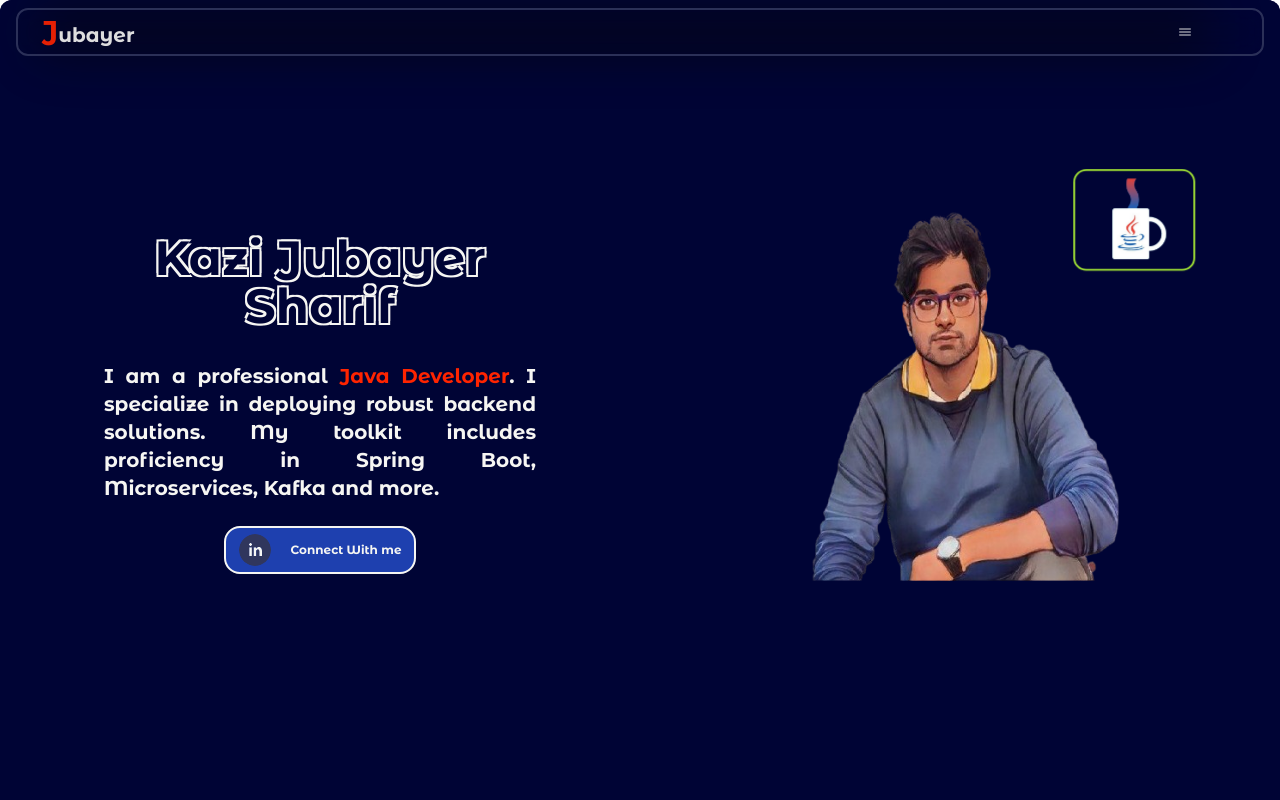
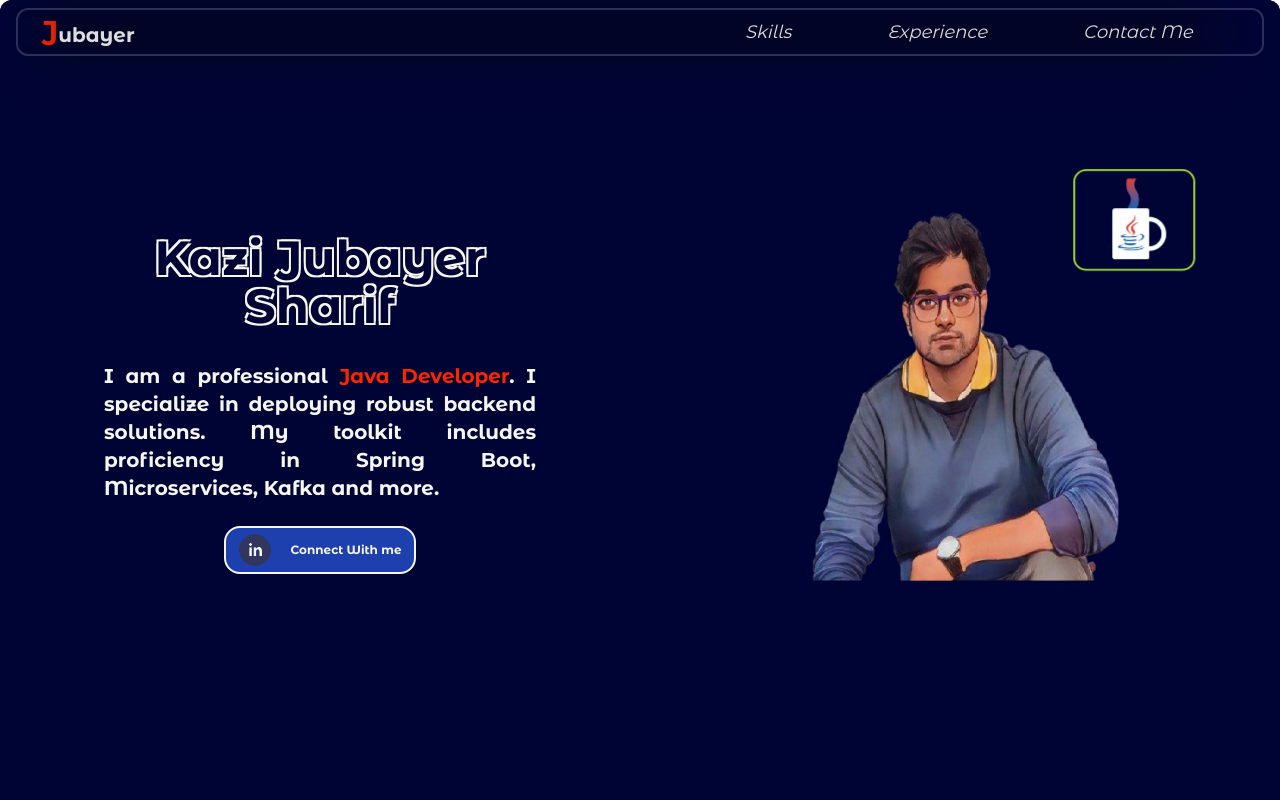
Before and after one commit to Shad-Hassan/Kazi-Sharif_portfolio, a React (Vite) app: page / in a window 1280 px wide. Shown: the top 800 px of the page. Built offline with nearby package versions, Linux system fonts and the light colour scheme.

Commit message:
front End Done

```diff
--- a/package.json
+++ b/package.json
@@ -21,6 +21,7 @@
     "react-icons": "^4.12.0",
     "react-intersection-observer": "^9.5.3",
     "react-router-dom": "^6.21.1",
+    "react-scroll": "^1.9.0",
     "react-social-icons": "^6.7.0",
     "sort-by": "^1.2.0",
     "three": "^0.160.0"
--- a/src/Components/HomeComponents/ContactMe.jsx
+++ b/src/Components/HomeComponents/ContactMe.jsx
@@ -2,9 +2,10 @@ import { MdOutlineMail } from "react-icons/md";
 import { PiWebhooksLogoThin } from "react-icons/pi";
 import { motion } from 'framer-motion';
 import { useInView } from "react-intersection-observer";
-import MailForm from "./MailForm";
 const linkedIn = "https://www.linkedin.com/in/kazishaharairsharif/"
 const Jubair = "/Jubair.PNG"
+
+
 const ContactMe = ({ stroke }) => {
     const linkedInProfile = () => {
         window.open(linkedIn, "_blank")
@@ -27,10 +28,11 @@ const ContactMe = ({ stroke }) => {
                         }
                         : {}
                 }>
+
                 <div className="flex-none">
                     {/* Contact Header */}
                     <div className="h-[8rem] sm:h-[10rem] md: lg:h-[12rem] xl:h-[15rem] 2xl:h-[18rem]
-                flex flex-col gap-2 sm:gap-4 items-center justify-center pt-2
+                flex flex-col gap-2 sm:gap-4 items-center justify-end pt-2
                 ">
                         <h1 className="text-2xl sm:text-3xl md:text-3xl xl:text-5xl 2xl:9xl font-extrabold mt-[0.5rem] sm:mt-[0.75rem] md:mt-[1.5rem]" style={stroke}>
                             Contact Me
--- a/src/Components/HomeComponents/MailForm.jsx
+++ /dev/null
@@ -1,16 +0,0 @@
-
-
-const MailForm = () => {
-    return (
-        <>
-            <div className="w-full rounded-xl">
-                <form>
-
-                </form>
-
-            </div>
-        </>
-    );
-};
-
-export default MailForm;
--- a/src/Components/HomeComponents/Skills.jsx
+++ b/src/Components/HomeComponents/Skills.jsx
@@ -4,7 +4,7 @@ import SkillCard from "./SkillCard";
 const Skills = ({ stroke }) => {
     return (
         <>
-            <div className="w-full min-h-[100svh] rounded-xl bg-deep-blue p-2 flex flex-col">
+            <div id="Skills" className="w-full min-h-[100svh] rounded-xl bg-deep-blue p-2 flex flex-col">
 
 
                 <div className="flex-none h-[4rem] sm:h-[6rem] md: lg:h-[9rem] xl:h-[12rem] 2xl:h-[15rem]
@@ -20,6 +20,8 @@ const Skills = ({ stroke }) => {
                    <SkillCard></SkillCard>
                 </div>
 
+
+
             </div>
         </>
     );
--- a/src/Components/HomeComponents/WorkXp.jsx
+++ b/src/Components/HomeComponents/WorkXp.jsx
@@ -144,7 +144,7 @@ const WorkXp = ({ stroke }) => {
     const [jobObject, setJobObject] = useState(null)
     return (
         <>
-            <div className="w-full h-[100svh] rounded-xl bg-deep-blue font-montserratAlt">
+            <div id="Experience" className="w-full h-[100svh] rounded-xl bg-deep-blue font-montserratAlt relative">
 
 
                 {/* Xp Header */}
@@ -235,6 +235,11 @@ const WorkXp = ({ stroke }) => {
                 </div>
 
 
+                <div id="Contact Me" className="absolute w-20 h-20 bg-deep-blue -bottom-[32px] opacity-0">
+                    <h1 className="text-deep-blue">Do it for the lulz</h1>
+                </div>
+
+
 
             </div>
 
--- a/src/Layout/Footer.jsx
+++ b/src/Layout/Footer.jsx
@@ -7,7 +7,7 @@ const Footer = () => {
     }
     return (
         <>
-            <footer className="w-full h-[10rem] p-10 bg-russia-black text-moon-white">
+            <footer className="mt-[1rems] w-full h-[10rem] p-10 bg-russia-black text-moon-white">
                 <div className="flex flex-col gap-3 items-center justify-center">
 
                     <h3 className="font-montserratAlt">Copyright © 2024 - All right reserved</h3>
--- a/src/Layout/Navbar.jsx
+++ b/src/Layout/Navbar.jsx
@@ -1,6 +1,67 @@
+import { Link as ScrollLink } from "react-scroll";
+import { GiHamburgerMenu } from "react-icons/gi";
+import { IoCloseCircleOutline } from "react-icons/io5";
+import { useEffect, useRef, useState } from "react";
 
-import { IoIosMenu } from "react-icons/io";
 const Navbar = () => {
+
+
+    const closeMenu = () => {
+        console.log("gamcha khul gaya")
+    }
+    const handleBurgerMenu = (event) => {
+        event.stopPropagation();
+        if (!mobileMenu) {
+            setMobileMenu(true);
+        }
+    }
+    const handleCross = () => {
+        if (mobileMenu) {
+            setMobileMenu(false)
+        }
+    }
+
+    const [mobileMenu, setMobileMenu] = useState(false)
+
+    const mobileMenuRef = useRef(null);
+    const burgerMenuRef = useRef(null);
+
+    useEffect(() => {
+        const handleDocumentClick = (event) => {
+            // Check if the clicked element is outside the mobile menu component
+            // and is not the hamburger menu
+            if (mobileMenuRef.current && !mobileMenuRef.current.contains(event.target) && event.target !== burgerMenuRef.current) {
+                setMobileMenu(false);
+            }
+        };
+
+        // Add event listener when the component mounts
+        document.addEventListener('click', handleDocumentClick);
+
+        // Remove event listener when the component unmounts
+        return () => {
+            document.removeEventListener('click', handleDocumentClick);
+        };
+    }, []);
+
+
+    const navScroll = [
+        {
+            nav_id: 1,
+            nav_li: "Skills",
+            navigateTo: "Skills",
+        },
+        {
+            nav_id: 2,
+            nav_li: "Experience",
+            navigateTo: "Experience",
+        },
+        {
+            nav_id: 3,
+            nav_li: "Contact Me",
+            navigateTo: "Contact Me",
+        },
+    ]
     return (
         <>
             <div className="min-h-[3rem] lg:mx-4 px-[0.5rem] py-[0.25rem] rounded-xl flex items-center backdrop-blur-md opacity-90 border-2 border-ghost-blue">
@@ -9,9 +70,45 @@ const Navbar = () => {
                     <a className="backdrop-blur-xl font-montserratAlt font-bold text-xl ml-4 text-moon-white"> <span className="text-scarlet-red font-extrabold text-3xl">J</span>ubayer</a>
 
                 </div>
+                {/* Nav end */}
 
                 <div className="w-3/4 flex justify-end items-center">
-                    <a className="text-moon-white"><IoIosMenu/></a>
+                    <ul className="hidden md:flex items-center justify-center gap-[6rem]">
+                        {navScroll.map((item) => (
+                            <li key={item.nav_id} className='font-montserratAlt text-moon-white italic font semi-bold hover:text-scarlet-red text-lg cursor-pointer'>
+                                <ScrollLink
+                                    to={item.navigateTo} duration={500}
+                                    onClick={closeMenu}
+                                    spy={true} smooth={true}>
+                                    {item.nav_li}
+                                </ScrollLink>
+                            </li>
+                        ))}
+                    </ul>
+                    {/* mobile device */}
+                    <div className="sm:hidden block relative" ref={mobileMenuRef}>
+                        {!mobileMenu ? <GiHamburgerMenu className="text-xl" onClick={handleBurgerMenu} ref={burgerMenuRef} /> : <IoCloseCircleOutline className="text-2xl" onClick={handleCross} />}
+                        <div className="absolute top-[40px] right-0 w-[120px] rounded-2xl">
+
+                            {mobileMenu &&
+                                <ul className="sm:hidden flex flex-col items-center justify-center gap-2 bg-moon-white rounded-2xl">
+                                    {navScroll.map((item) => (
+                                        <li key={item.nav_id} className='font-montserratAlt text-russia-black italic font semi-bold
+                                    hover:text-scarlet-red text-sm cursor-pointer p-2 rounded-2xl'>
+                                            <ScrollLink
+                                                to={item.navigateTo} duration={500}
+                                                onClick={closeMenu}
+                                                spy={true} smooth={true}>
+                                                {item.nav_li}
+                                            </ScrollLink>
+                                        </li>
+                                    ))}
+                                </ul>
+                            }
+
+                        </div>
+                    </div>
+
                 </div>
             </div>
         </>
--- a/src/Tabs/Home.jsx
+++ b/src/Tabs/Home.jsx
@@ -2,6 +2,7 @@ import ContactMe from "../Components/HomeComponents/ContactMe";
 import Intro from "../Components/HomeComponents/Intro";
 import Skills from "../Components/HomeComponents/Skills";
 import WorkXp from "../Components/HomeComponents/WorkXp";
+import { Link as ScrollLink} from "react-scroll";
 
 
 
@@ -14,9 +15,9 @@ const Home = () => {
     return (
         <>
            <Intro stroke={moonStroke}></Intro>
-           <Skills stroke={moonStroke}></Skills>
-           <WorkXp stroke={moonStroke}></WorkXp>
-           <ContactMe stroke={moonStroke}></ContactMe>
+           <ScrollLink to="Skills"><Skills stroke={moonStroke}></Skills></ScrollLink>
+           <ScrollLink to="Experience"><WorkXp stroke={moonStroke}></WorkXp></ScrollLink>
+           <ScrollLink><ContactMe stroke={moonStroke}></ContactMe></ScrollLink>
         </>
     );
 };
--- a/src/index.css
+++ b/src/index.css
@@ -22,4 +22,5 @@
 
   *::-webkit-scrollbar-thumb {
     background-color: #FF2400;
+    border-radius: 9999px;
   }
--- a/src/scroll.js
+++ b/src/scroll.js
@@ -1,5 +1,5 @@
 function init() {
-    new SmoothScroll(document, 150, 20);
+    new SmoothScroll(document, 120, 30);
   }
 
   function SmoothScroll(target, speed, smooth) {
```
Also changed, not shown: 1 other file (tests, documents, lock files or other folders).
